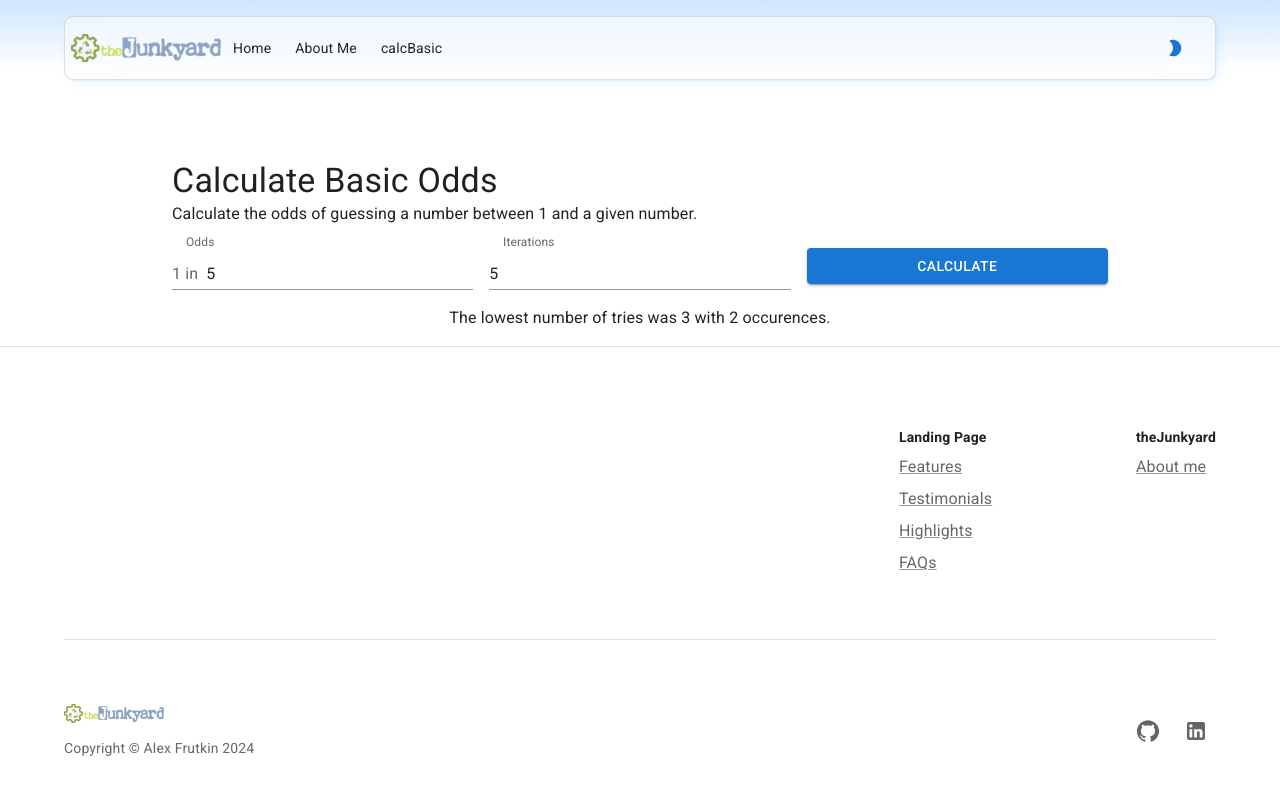
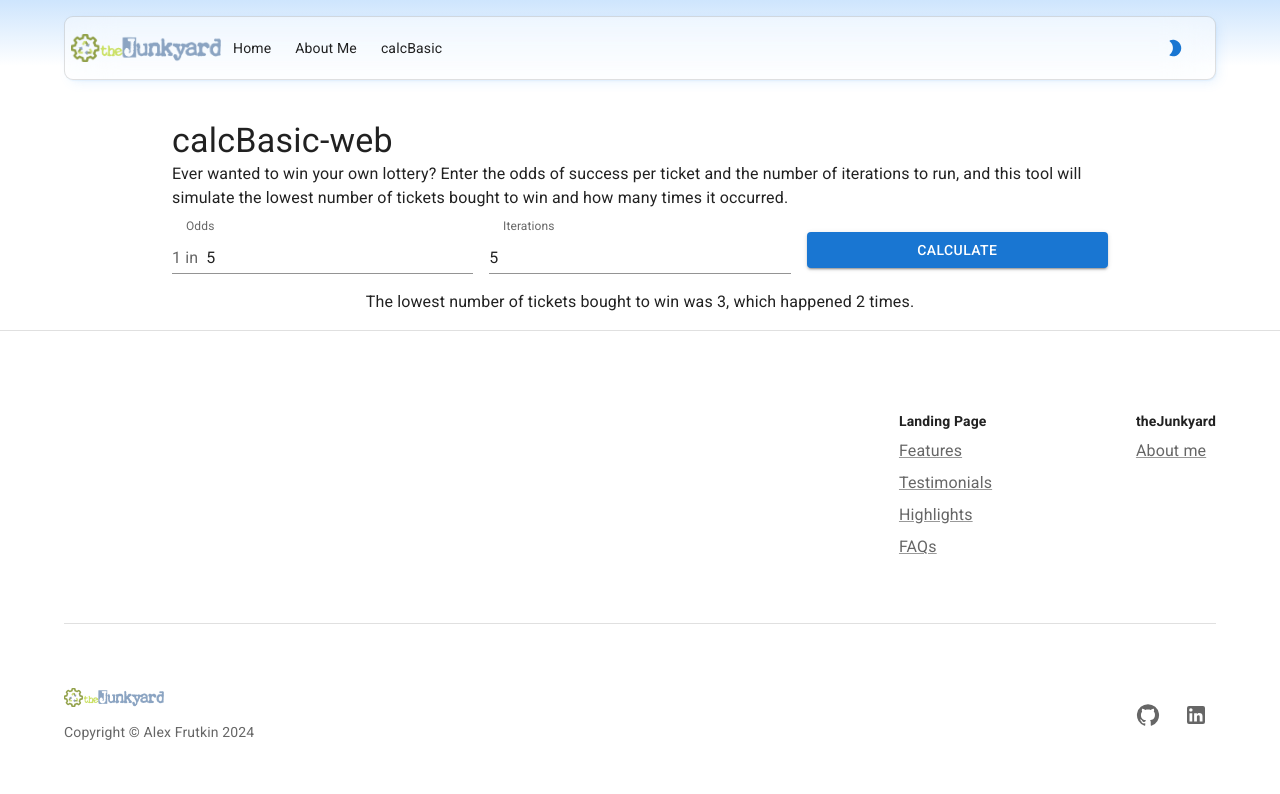
Before and after one commit to yummydirtx/theJunkyard, a React (Create React App) app: page /calcbasic-web in a window 1280 px wide. Both pictures are taken after typing "5", "5" into the empty fields and a click on the button "CALCULATE". Shown: the top 794 px of the page. Built offline with nearby package versions, Linux system fonts and the light colour scheme.

Commit message:
updated the text and added a plural indicator

```diff
--- a/src/CalcBasic.js
+++ b/src/CalcBasic.js
@@ -104,6 +104,7 @@ export default function CalcBasic({ setMode, mode }) {
   const [oddsValid, setOddsValid] = React.useState(false);
   const [iterationsValue, setIterationsValue] = React.useState('');
   const [iterationsValid, setIterationsValid] = React.useState(false);
+  const [plural, setPlural] = React.useState('s');
 
   function validateOdds( value ) {
     if (value < 1) {
@@ -143,7 +144,7 @@ export default function CalcBasic({ setMode, mode }) {
         flexDirection: 'column',
         alignItems: 'center',
         gap: { xs: 3, sm: 6 },
-        pt: { xs: 14, sm: 20 },
+        pt: { xs: 12, sm: 15 },
         pb: { sm: 2 },
         px: { xs: 2 },
         }}>
@@ -151,10 +152,10 @@ export default function CalcBasic({ setMode, mode }) {
         }}>
             <Grid size={12}>
                 <Typography component="h2" variant="h4">
-                    Calculate Basic Odds
+                    calcBasic-web
                 </Typography>
                 <Typography variant="body1" >
-                    Calculate the odds of guessing a number between 1 and a given number.
+                    Ever wanted to win your own lottery? Enter the odds of success per ticket and the number of iterations to run, and this tool will simulate the lowest number of tickets bought to win and how many times it occurred.
                 </Typography>
             </Grid>
             <Grid size={{ xs: 6, sm: 4 }}>
@@ -187,6 +188,11 @@ export default function CalcBasic({ setMode, mode }) {
                     let calc = calcBasic(document.getElementById('odds').value, document.getElementById('iterations').value);
                     setLowest(calc[0]);
                     setNumberOfLowest(calc[1]);
+                    if (calc[1] === 1) {
+                        setPlural('');
+                    } else {
+                        setPlural('s');
+                    }
                 }}
                 sx={{
                     width: '100%',
@@ -200,7 +206,7 @@ export default function CalcBasic({ setMode, mode }) {
                 }
             }}>
                 <Typography variant="body1" >
-                    The lowest number of tries was {lowest} with {numberOfLowest} occurences.
+                    The lowest number of tickets bought to win was {lowest}, which happened {numberOfLowest} time{plural}.
                 </Typography>
             </Grid>
         </Grid>
```
